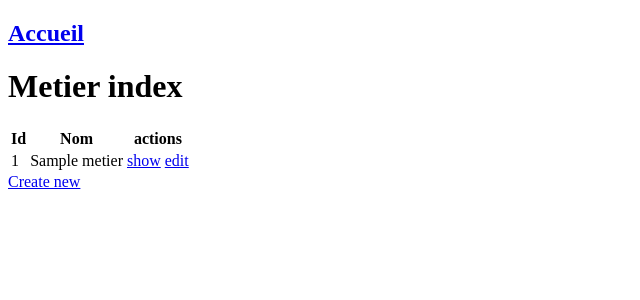
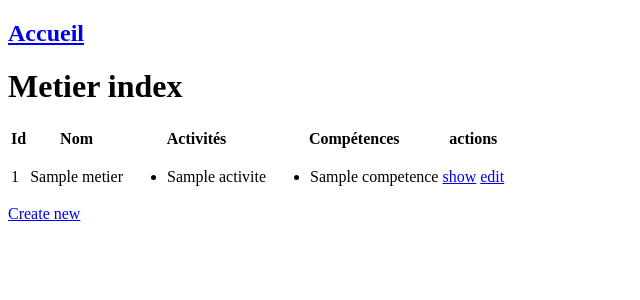
Before and after one commit to Equipe-Solide-Grande-et-Intellectuelle/TP1_Symfony, a Symfony app: template templates/metier/index.html.twig in a window 1280 px wide. Shown: the top 300 px of the page, without its empty margins (0-640 px from the left). Run offline with Twig, Linux system fonts and the light colour scheme; the template is opened without the code that fills it: most values are stand-ins (such as "Sample title", 1, 10 or a date in 2020); some libraries are stand-ins or nearby versions.

Commit message:
crud metier, activites et competences

```diff
--- a/src/Form/ActiviteType.php
+++ b/src/Form/ActiviteType.php
@@ -13,7 +13,6 @@ class ActiviteType extends AbstractType
     {
         $builder
             ->add('nom')
-            ->add('metiers')
         ;
     }
 
--- a/src/Form/CompetenceType.php
+++ b/src/Form/CompetenceType.php
@@ -13,7 +13,6 @@ class CompetenceType extends AbstractType
     {
         $builder
             ->add('nom')
-            ->add('metiers')
         ;
     }
 
--- a/templates/metier/index.html.twig
+++ b/templates/metier/index.html.twig
@@ -10,6 +10,8 @@
             <tr>
                 <th>Id</th>
                 <th>Nom</th>
+                <th>Activités</th>
+                <th>Compétences</th>
                 <th>actions</th>
             </tr>
         </thead>
@@ -18,6 +20,20 @@
             <tr>
                 <td>{{ metier.id }}</td>
                 <td>{{ metier.nom }}</td>
+                <td>
+                    <ul>
+                        {% for activite in metier.activites %}
+                            <li>{{ activite.nom }}</li>
+                        {% endfor %}
+                    </ul>
+                </td>
+                <td>
+                    <ul>
+                        {% for competence in metier.competences %}
+                            <li>{{ competence.nom }}</li>
+                        {% endfor %}
+                    </ul>
+                </td>
                 <td>
                     <a href="{{ path('app_metier_show', {'id': metier.id}) }}">show</a>
                     <a href="{{ path('app_metier_edit', {'id': metier.id}) }}">edit</a>
```
Also changed, not shown: src/Form/MetierType.php (+13 -3 lines).
